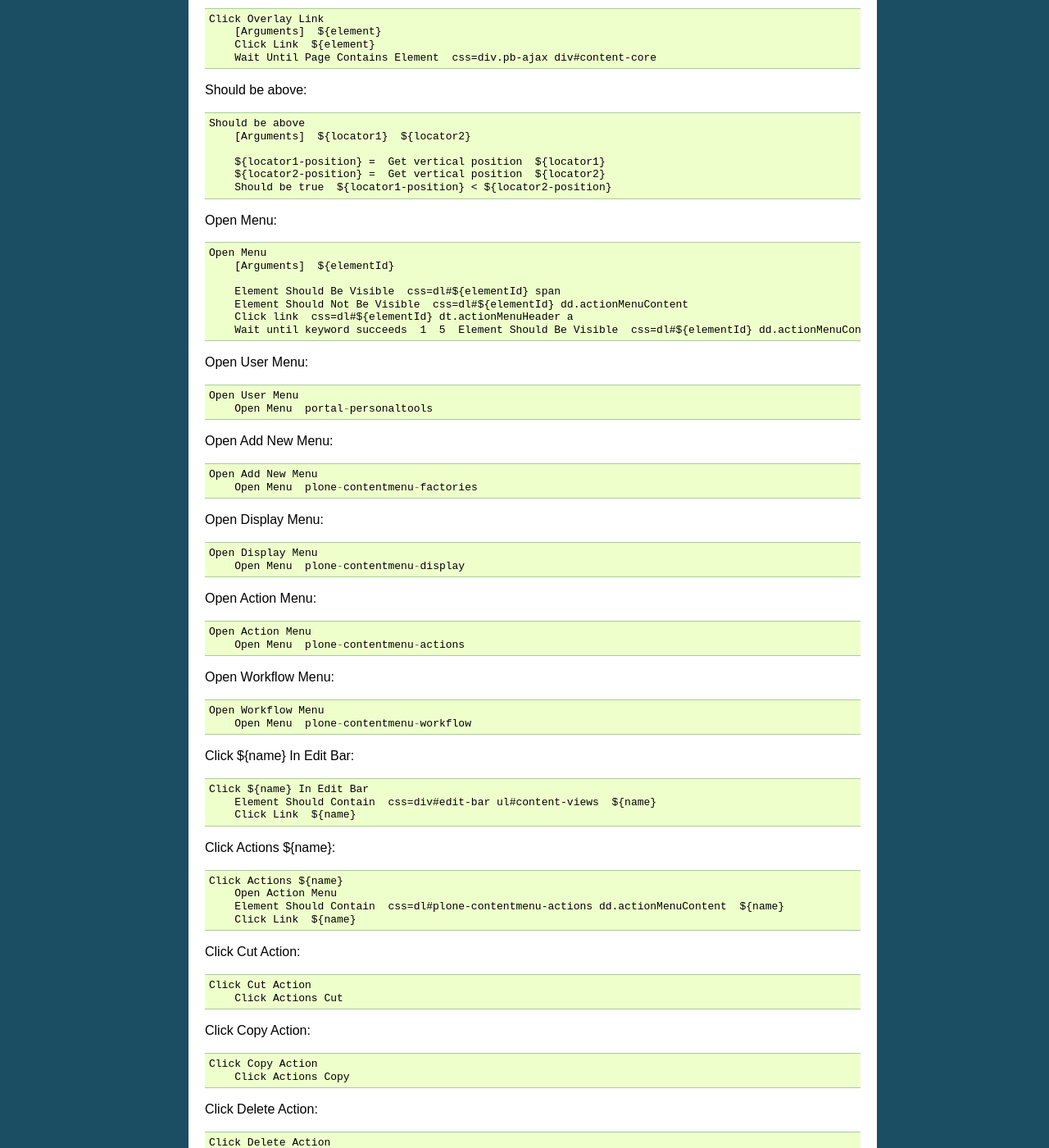
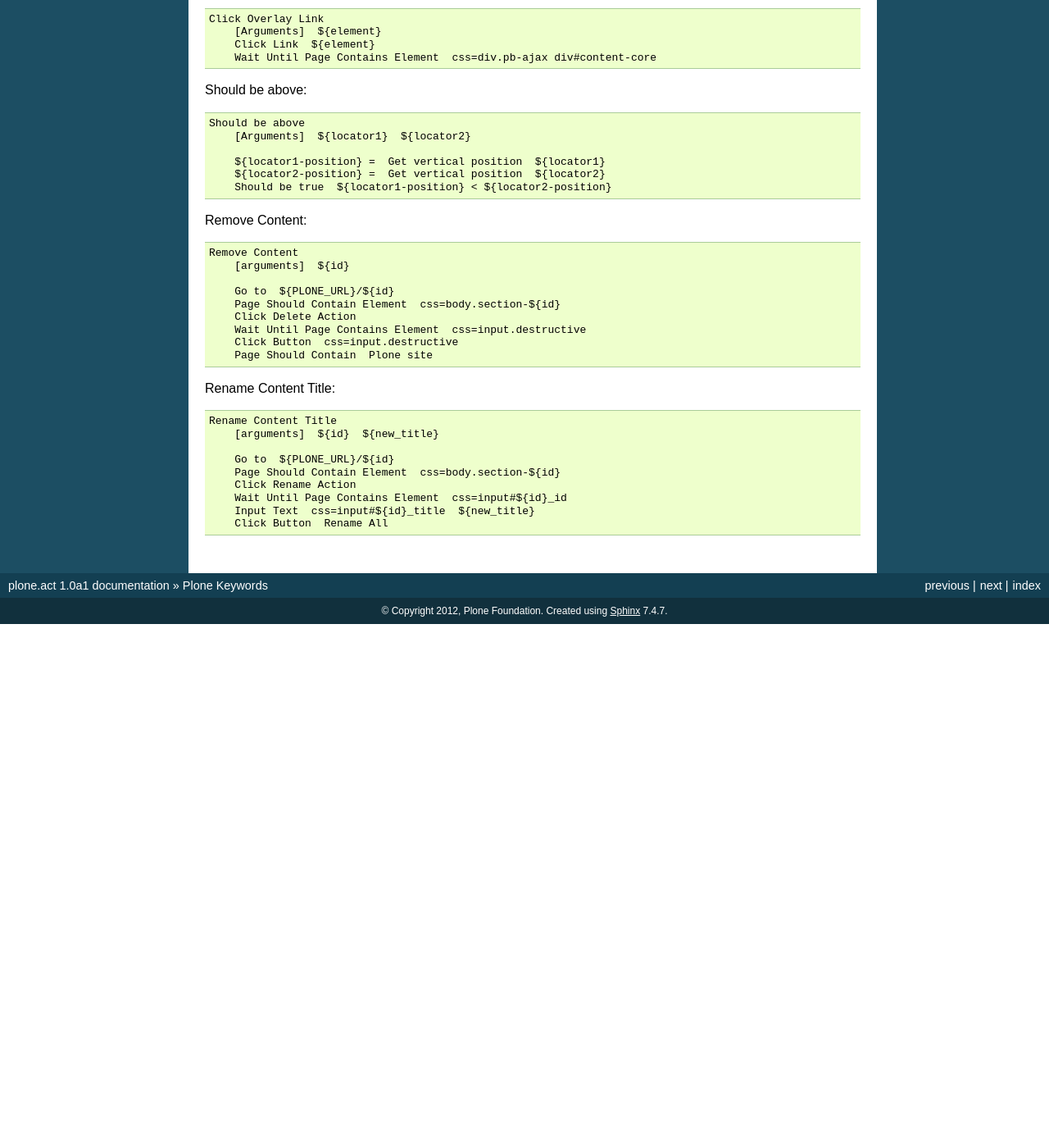
Before and after one commit to plone/plone.app.robotframework, a Sphinx documentation site: the page built from docs/source/plone-keywords/index.rst, in a window 1280 px wide and 1400 px high, scrolled down 366 px. Shown: the whole window at 82% size. Built offline with Sphinx 7.4.7, drawn with Linux system fonts in a browser that asks for light colours; after the commit the page ends 1127 px from its top, so only the background shows below that; some of the changed text lies outside the part shown.

Commit message:
Factor out menu keywords to editbar.rst

```diff
--- a/docs/source/plone-keywords/index.rst
+++ b/docs/source/plone-keywords/index.rst
@@ -36,74 +37,6 @@ Should be above::
         ${locator2-position} =  Get vertical position  ${locator2}
         Should be true  ${locator1-position} < ${locator2-position}
 
-Open Menu::
-
-    Open Menu
-        [Arguments]  ${elementId}
-
-        Element Should Be Visible  css=dl#${elementId} span
-        Element Should Not Be Visible  css=dl#${elementId} dd.actionMenuContent
-        Click link  css=dl#${elementId} dt.actionMenuHeader a
-        Wait until keyword succeeds  1  5  Element Should Be Visible  css=dl#${elementId} dd.actionMenuContent
-
-Open User Menu::
-
-    Open User Menu
-        Open Menu  portal-personaltools
-
-Open Add New Menu::
-
-    Open Add New Menu
-        Open Menu  plone-contentmenu-factories
-
-Open Display Menu::
-
-    Open Display Menu
-        Open Menu  plone-contentmenu-display
-
-Open Action Menu::
-
-    Open Action Menu
-        Open Menu  plone-contentmenu-actions
-
-Open Workflow Menu::
-
-    Open Workflow Menu
-        Open Menu  plone-contentmenu-workflow
-
-Click ${name} In Edit Bar::
-
-    Click ${name} In Edit Bar
-        Element Should Contain  css=div#edit-bar ul#content-views  ${name}
-        Click Link  ${name}
-
-Click Actions ${name}::
-
-    Click Actions ${name}
-        Open Action Menu
-        Element Should Contain  css=dl#plone-contentmenu-actions dd.actionMenuContent  ${name}
-        Click Link  ${name}
-
-Click Cut Action::
-
-    Click Cut Action
-        Click Actions Cut
-
-Click Copy Action::
-
-    Click Copy Action
-        Click Actions Copy
-
-Click Delete Action::
-
-    Click Delete Action
-        Click Actions Delete
-
-Click Rename Action::
-
-    Click Rename Action
-        Click Actions Rename
-
 Remove Content::
 
     Remove Content
```
Also changed, not shown: other parts of docs/source/plone-keywords/index.rst (+1 -0 lines), docs/source/plone-keywords/editbar.rst (added).
